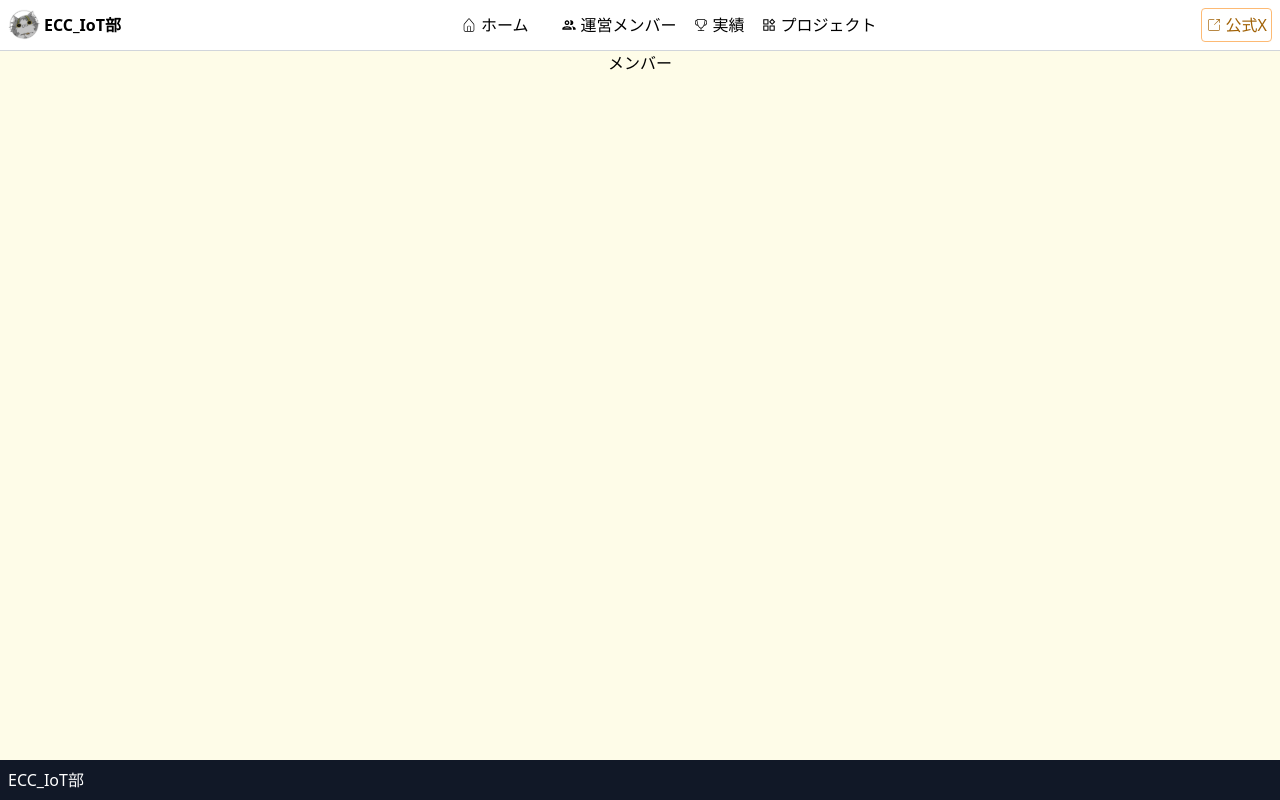
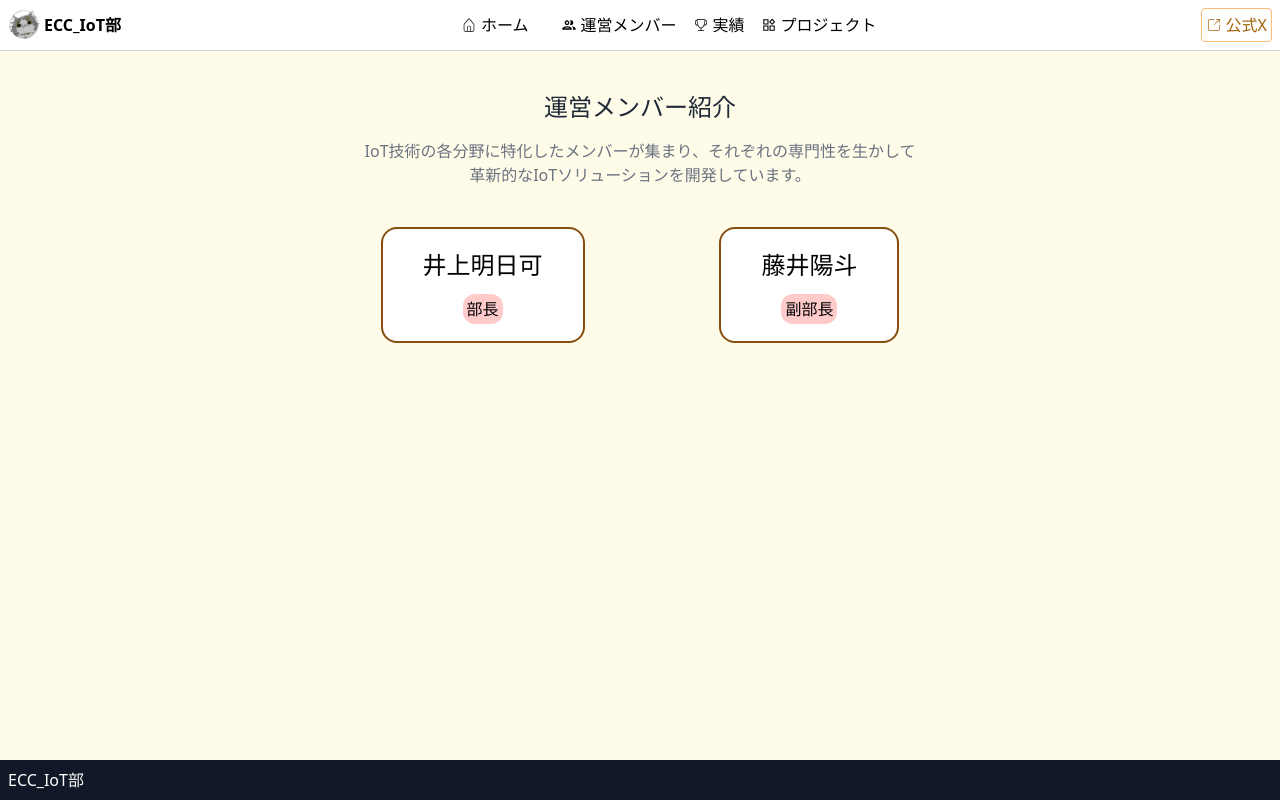
Before and after one commit to ECC-IoT-Website/IoT-web-front, a React (Vite) app: page /member in a window 1280 px wide. Built offline with nearby package versions, Linux system fonts and the light colour scheme.

Commit message:
[add]メンバーカードを作った

```diff
--- /dev/null
+++ b/src/features/member/member-card.tsx
@@ -0,0 +1,13 @@
+type MemberCardProps = {
+    name: string;
+    role: string;
+}
+
+export const MemberCard = ({name, role}: MemberCardProps) => {
+  return (
+    <div className="bg-white py-5 px-10 rounded-2xl border-solid border-2 border-yellow-800 text-center">
+      <p className="text-2xl mb-4">{name}</p>
+      <span className="bg-red-200 rounded-xl p-1 mt-4">{role}</span>
+    </div>
+  );
+}
--- a/src/pages/member.tsx
+++ b/src/pages/member.tsx
@@ -1,7 +1,13 @@
+import { MemberCard } from "../features/member/member-card";
 export const Member = () => {
   return (
     <div>
-      <p>メンバー</p>
+      <div className="text-2xl text-center mt-10 mb-4 text-gray-800">運営メンバー紹介</div>
+      <div className="text-center text-gray-500 mb-6">IoT技術の各分野に特化したメンバーが集まり、それぞれの専門性を生かして<br></br>革新的なIoTソリューションを開発しています。</div>
+      <div className="flex justify-between p-4">
+        <MemberCard name="井上明日可" role="部長" />
+        <MemberCard name="藤井陽斗" role="副部長" />
+      </div>
     </div>
   );
 }
```
